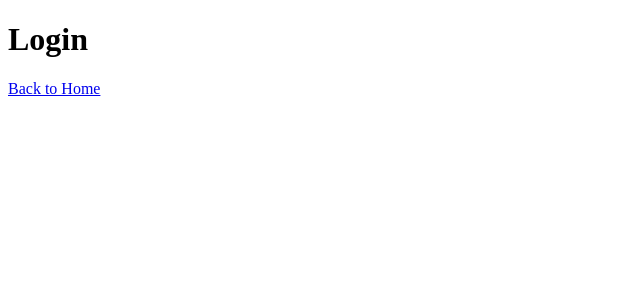
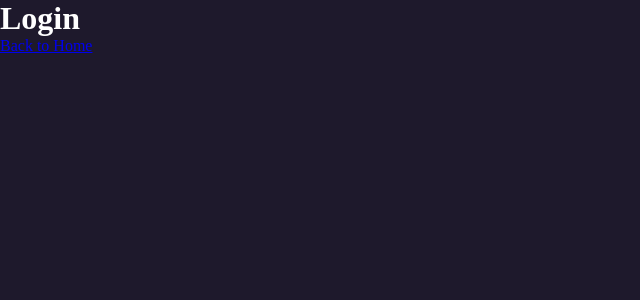
Before and after one commit to AltherLago/dio-clone-react, a React (Create React App) app: page /dio-clone-react/login in a window 1280 px wide. Shown: the top 300 px of the page, without its empty margins (0-640 px from the left). Built offline with nearby package versions, Linux system fonts and the light colour scheme.

Commit message:
GlobalStyle

```diff
--- a/package.json
+++ b/package.json
@@ -11,6 +11,7 @@
     "react-dom": "^18.2.0",
     "react-router-dom": "^6.6.2",
     "react-scripts": "5.0.1",
+    "styled-components": "^5.3.6",
     "web-vitals": "^2.1.4"
   },
   "scripts": {
--- a/src/App.js
+++ b/src/App.js
@@ -2,20 +2,18 @@
     BrowserRouter as Router,
     Routes,
     Route,
-    // Link,
-    // Quando criou um link por algum motivo voltou a funcionar...
-    // useRouteMatch,
-    // useParams
 } from "react-router-dom";
 
+import {GlobalStyle} from "./styles/global";
+
 import {Home} from "./pages/home";
-
 import {Login} from "./pages/login";
 
 
 function App() {
     return (
       <Router>
+          <GlobalStyle/>
           <Routes>
               <Route path="dio-clone-react/" element={<Home />} />
               <Route path="dio-clone-react/login" element={<Login />} />
--- /dev/null
+++ b/src/styles/global.js
@@ -0,0 +1,14 @@
+import { createGlobalStyle } from "styled-components";
+
+export const GlobalStyle = createGlobalStyle`
+
+    *{
+        margin: 0;
+        padding: 0;
+    }
+
+    body {
+        background-color: #1E192C;
+        color: #FFFFFF;
+    }
+`
```
Also changed, not shown: 2 other files (tests, documents, lock files or other folders).
